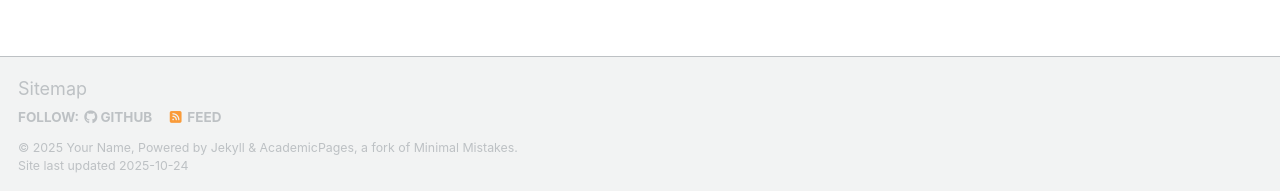
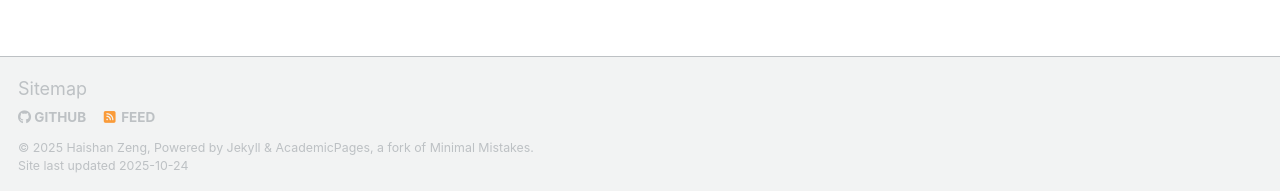
Before and after one commit to 159357zeng/159357zeng.github.io, a Jekyll site: the page built from _pages/about.md, in a window 1280 px wide. Shown: the part 706-897 px from the top of the page. Built offline with Jekyll 4.4.1, drawn with Linux system fonts in a browser that asks for light colours; some web fonts are replaced; a script that is not in the unit is left out.

Commit message:
Change locale, name, and email in _config.yml
Updated locale, name, and email in configuration.

```diff
--- a/_config.yml
+++ b/_config.yml
@@ -7,11 +7,11 @@
 # server process.
 
 # Basic Site Settings
-locale                   : "en-US"
+locale                   : "beijing-CN"
 site_theme               : "default" # Currently available options are "default", "air"
 title                    : "Your Name / Site Title"
 title_separator          : "-"
-name                     : &name "Your Name"
+name                     : &name "Haishan Zeng"
 description              : &description "Your Name's academic portfolio"   # Update this with a general description of your site, this is the default if not overridden by a page
 url                      : https://academicpages.github.io # The base hostname & protocol for your site e.g. "https://[your GitHub username].github.io",
                                                            # or if you already have some other page hosted on Github then use "https://[your GitHub username].github.io/[Your Repo Name]"
@@ -30,7 +30,7 @@ author:
   location         : "Earth"
   employer         : "Red Brick University"
   uri              : # URL
-  email            : "none@example.org"
+  email            : "zenghaishan24@mails.ucas.ac.cn"
 
   # Academic websites
   academia         : # URL
```
